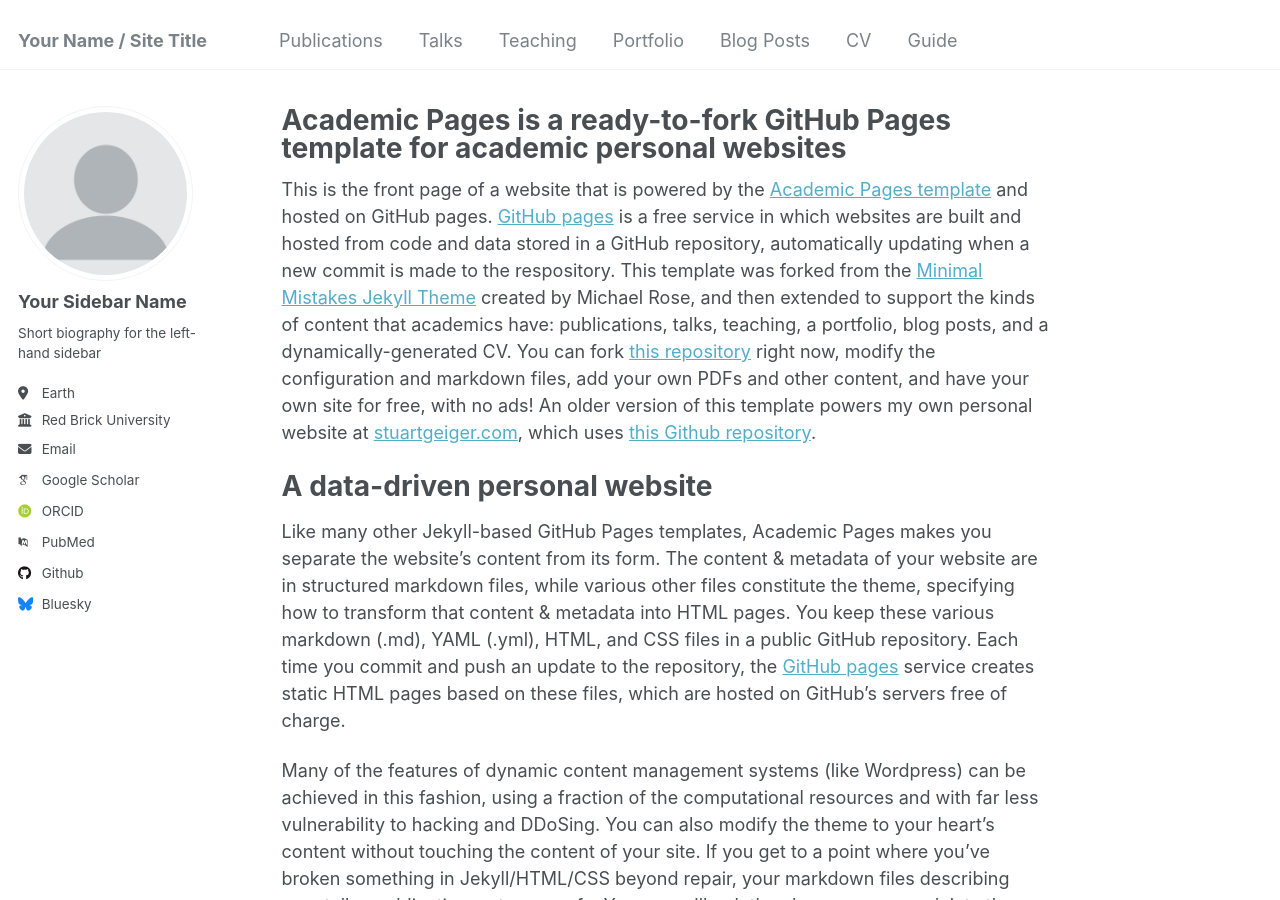
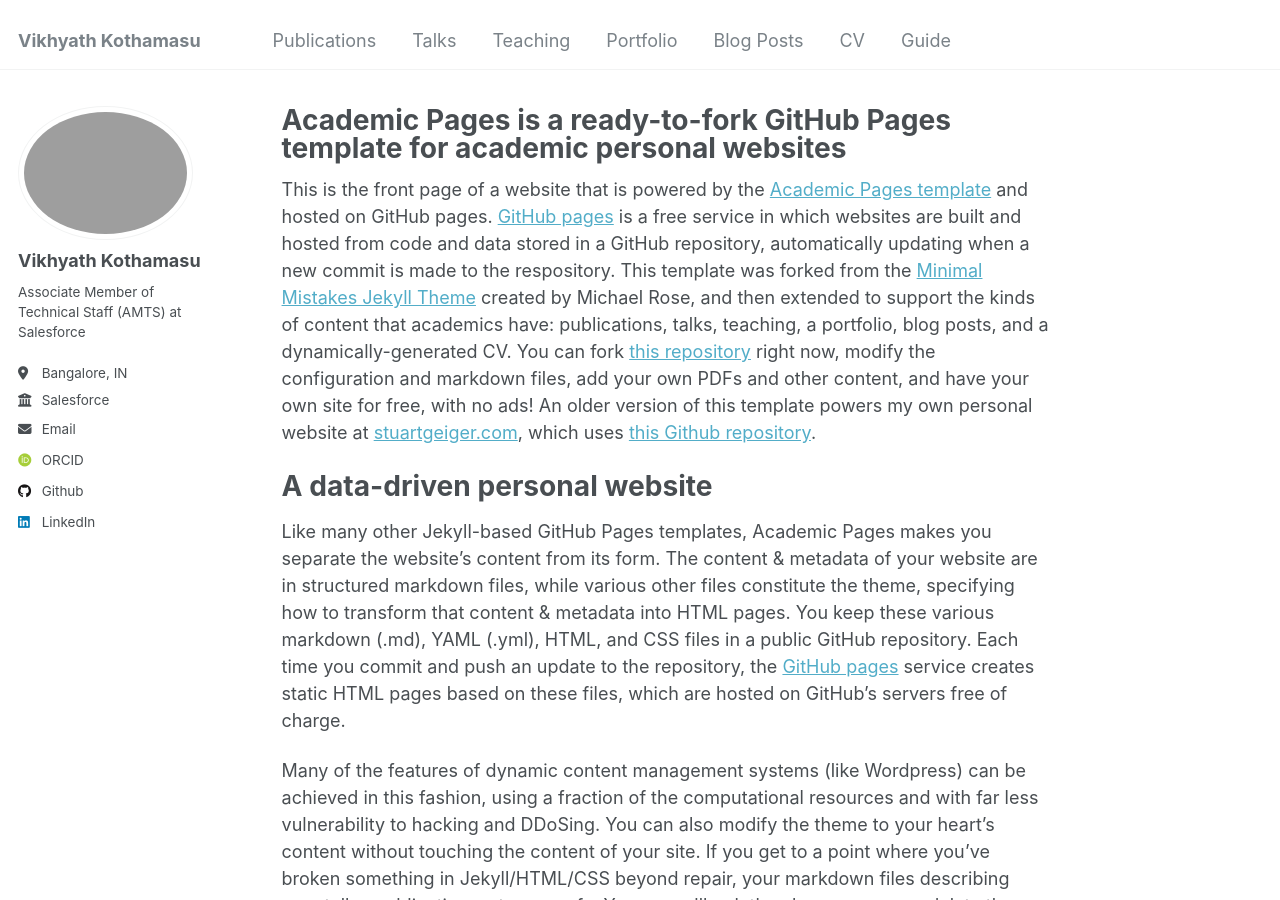
Before and after one commit to Vikhyath-vec/vikhyath-vec.github.io, a Jekyll site: the page built from _pages/about.md, in a window 1280 px wide and 900 px high. Built offline with Jekyll 4.4.1, drawn with Linux system fonts in a browser that asks for light colours; some web fonts are replaced.

Commit message:
updaated sidebar

```diff
--- a/_config.yml
+++ b/_config.yml
@@ -8,11 +8,11 @@
 
 # Basic Site Settings
 locale                   : "en-US"
-title                    : "Your Name / Site Title"
+title                    : "Vikhyath Kothamasu"
 title_separator          : "-"
-name                     : &name "Your Name"
-description              : &description "personal description"
-url                      : https://academicpages.github.io # the base hostname & protocol for your site e.g. "https://mmistakes.github.io"
+name                     : "Your Name"
+description              : "personal description"
+url                      : https://vikhyath-vec.github.io/ # the base hostname & protocol for your site e.g. "https://mmistakes.github.io"
 baseurl                  : "" # the subpath of your site, e.g. "/blog"
 repository               : "academicpages/academicpages.github.io"
 
@@ -21,34 +21,34 @@ repository               : "academicpages/academicpages.github.io"
 #               Additional customization can be done by editing /_includes/author-profile.html
 author:
   # Biographic information
-  avatar           : "profile.png"
-  name             : "Your Sidebar Name"
+  avatar           : "self.jpg"
+  name             : "Vikhyath Kothamasu"
   pronouns         : # example: "she/her"
-  bio              : "Short biography for the left-hand sidebar"
-  location         : "Earth"
-  employer         : "Red Brick University"
+  bio              : "Associate Member of Technical Staff (AMTS) at Salesforce"
+  location         : "Bangalore, IN"
+  employer         : "Salesforce"
   uri              : # URL
-  email            : "none@example.org"
+  email            : "vikhyath.kothamasu@gmail.com"
 
   # Academic websites
   arxiv            : # URL - Update with the correct link to your profile
-  googlescholar    : "https://scholar.google.com/citations?user=PS_CX0AAAAAJ"
+  googlescholar    : # URL
   impactstory      : # URL
-  orcid            : "http://orcid.org/yourorcidurl"
+  orcid            : "https://orcid.org/0009-0007-0882-3254"
   semantic         : # URL
-  pubmed           : "https://www.ncbi.nlm.nih.gov/pubmed/?term=john+snow"
+  pubmed           : # URL
   researchgate     : # URL
 
   # Repositories and software development
   bitbucket        : # Username - Update with your username on the site
   codepen          : # Username
   dribbble         : # Username
-  github           : "academicpages"
+  github           : "Vikhyath-vec"
   kaggle           : # Username
   stackoverflow    : # User number or user number and name (i.e., use "1" or "1/jeff-atwood")
 
   # Social media
-  bluesky          : "bsky.app" # Replace this with you Bluesky username
+  bluesky          : # Username
   facebook         : # Username
   flickr           : # Username
   foursquare       : # Username
@@ -57,7 +57,7 @@ author:
   keybase          : # Username
   instagram        : # Username
   lastfm           : # Username
-  linkedin         : # Username
+  linkedin         : vikhyath-kothamasu-0109b7213
   mastodon         : # URL
   medium           : # URL
   pinterest        : # Username
```
Also changed, not shown: 1 other file.
